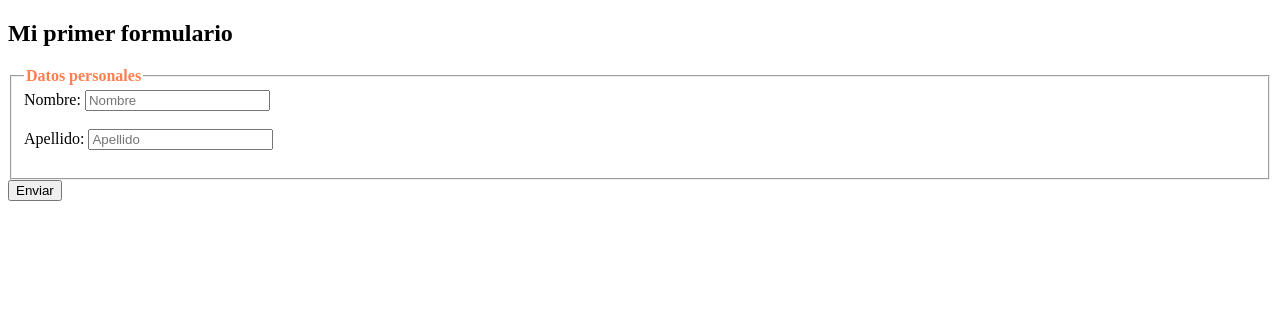
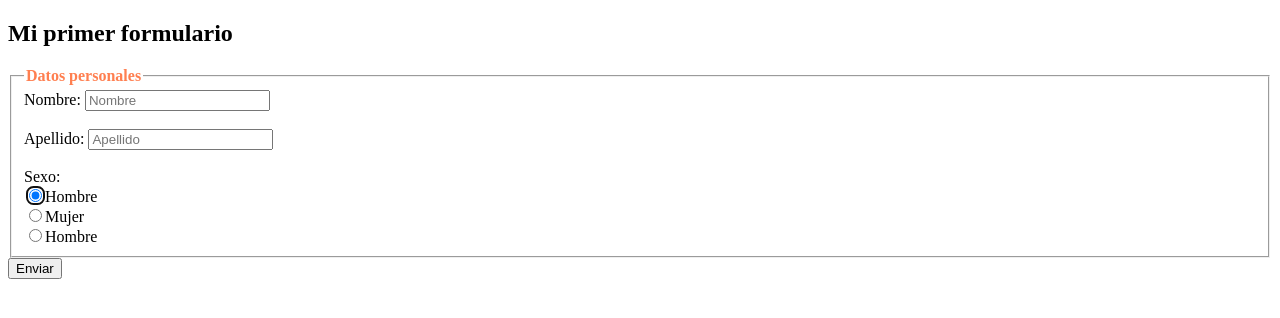
Before and after one commit to JesusDiaz08/Desarrollo-Web, a plain HTML site: page html/index_form.html in a window 1280 px wide. Drawn offline with Linux system fonts and the light colour scheme.

Commit message:
Radio buttons

```diff
--- a/html/index_form.html
+++ b/html/index_form.html
@@ -26,6 +26,12 @@
             <label for="apellido-form">Apellido: </label>
                 <input type="text" name="apellido-user" id="apellido-form" placeholder="Apellido"/>
             <br><br>
+
+            <label for="sexo-form">Sexo: </label> <br>
+                <!--<input type="radio" id="sexo" name="sexo" value="Hombre" checked>Hombre <br>-->
+            <input type="radio" id="sexo" name="sexo" value="Hombre" checked autofocus>Hombre <br>
+                <input type="radio" id="sexo" name="sexo" value="Mujer">Mujer <br>
+                <input type="radio" id="sexo" name="sexo" value="Otro">Hombre <br>
         </fieldset>
 
         <input type="submit" value="Enviar">
```
